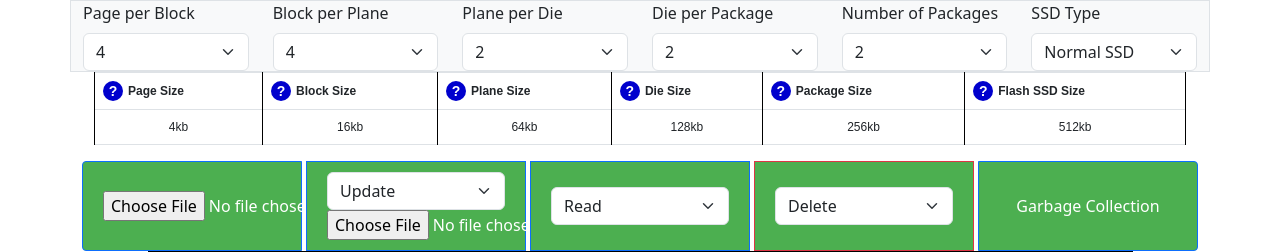
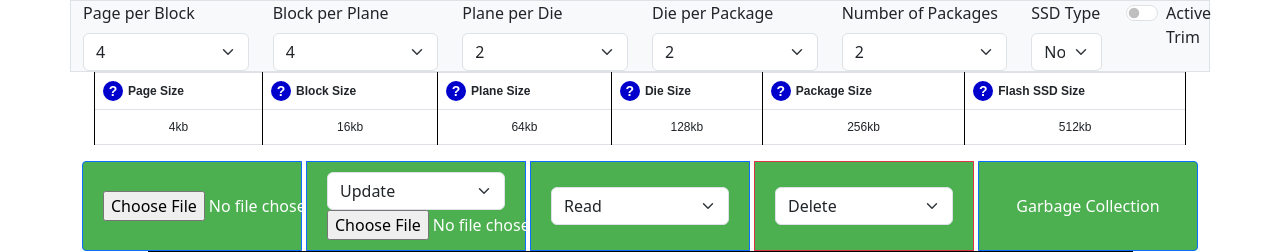
Before and after one commit to bithabib/flash_ssd_simulator_web, a Python web app: template templates/flash_memory.html in a window 1280 px wide. Shown: the part 237-489 px from the top of the page. Run offline with Jinja, Linux system fonts and the light colour scheme; the template is opened without the code that fills it, so the values that code supplies are empty.

Commit message:
Trim Function

```diff
--- a/templates/flash_memory.html
+++ b/templates/flash_memory.html
@@ -34,14 +34,14 @@
 
     <div class="container">
         <div class="bg-light border row" id="defination_hover2">
-            <div class="col">
+            <div class="col-md-2">
                 <label for="pageCount" class="form-label">Page per Block</label>
                 <select id="pageCount" class="form-select">
                     <option value="4" selected>4</option>
                 </select>
             </div>
 
-            <div class="col">
+            <div class="col-md-2">
                 <label for="blockCount" class="form-label">Block per Plane</label>
                 <select id="blockCount" class="form-select">
                     <option value="1">1</option>
@@ -50,7 +50,7 @@
                 </select>
             </div>
 
-            <div class="col">
+            <div class="col-md-2">
                 <label for="planeCount" class="form-label">Plane per Die</label>
                 <select id="planeCount" class="form-select">
                     <option value="1">1</option>
@@ -58,7 +58,7 @@
                 </select>
             </div>
 
-            <div class="col">
+            <div class="col-md-2">
                 <label for="dieCount" class="form-label">Die per Package</label>
                 <select id="dieCount" class="form-select">
                     <option value="1">1</option>
@@ -66,14 +66,14 @@
                 </select>
             </div>
 
-            <div class="col">
+            <div class="col-md-2">
                 <label for="packageCount" class="form-label">Number of Packages</label>
                 <select id="packageCount" class="form-select">
                     <option value="1">1</option>
                     <option value="2" selected>2</option>
                 </select>
             </div>
-            <div class="col">
+            <div class="col-md-1">
                 <label for="ssd_type" class="form-label">SSD Type</label>
                 <select id="ssd_type" class="form-select">
                     <option value="single" selected>Normal SSD</option>
@@ -82,6 +82,14 @@
                     <option value="pdpmulti">Plane Label Parallelism</option>
                 </select>
             </div>
+            <div class="col-md-1">
+                <div class="form-check form-switch">
+                    <input class="form-check-input" type="checkbox" role="switch" id="active_trim">
+                    <label class="form-check-label" for="active_trim">Active Trim</label>
+                </div>
+            </div>
+
+
         </div>
         <div class="container center">
             <div class="row">
--- a/views/flash_ssd_simulation.js
+++ b/views/flash_ssd_simulation.js
@@ -1500,3 +1500,21 @@ fullscreenBtn.addEventListener("click", function () {
   var myDiv = document.getElementById("fullscreen_div");
   myDiv.classList.toggle("fullscreen");
 });
+
+
+// Trim function
+function checkActiveTrim() {
+  const activeTrimCheckbox = document.getElementById('active_trim');
+
+  if (activeTrimCheckbox.checked) {
+    garbageCollection();
+  } else {
+    console.log('Active Trim is OFF');
+  }
+}
+
+// Call the checkActiveTrim function initially
+checkActiveTrim();
+
+// Set up an interval to check the state every 10 seconds (10000 milliseconds)
+setInterval(checkActiveTrim, 10000);
```
Also changed, not shown: src/css/ssd_simulator.css (line endings or trailing spaces).
